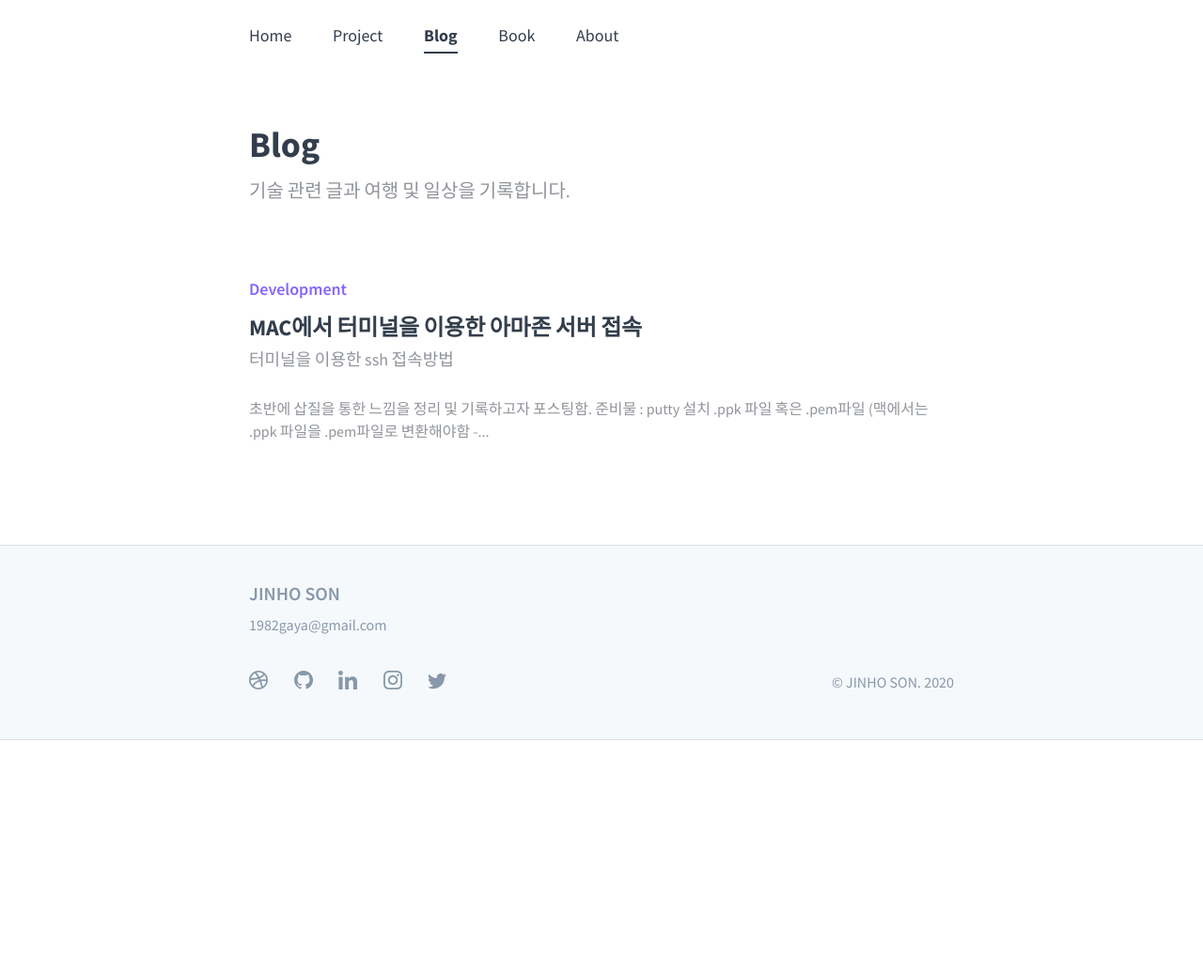
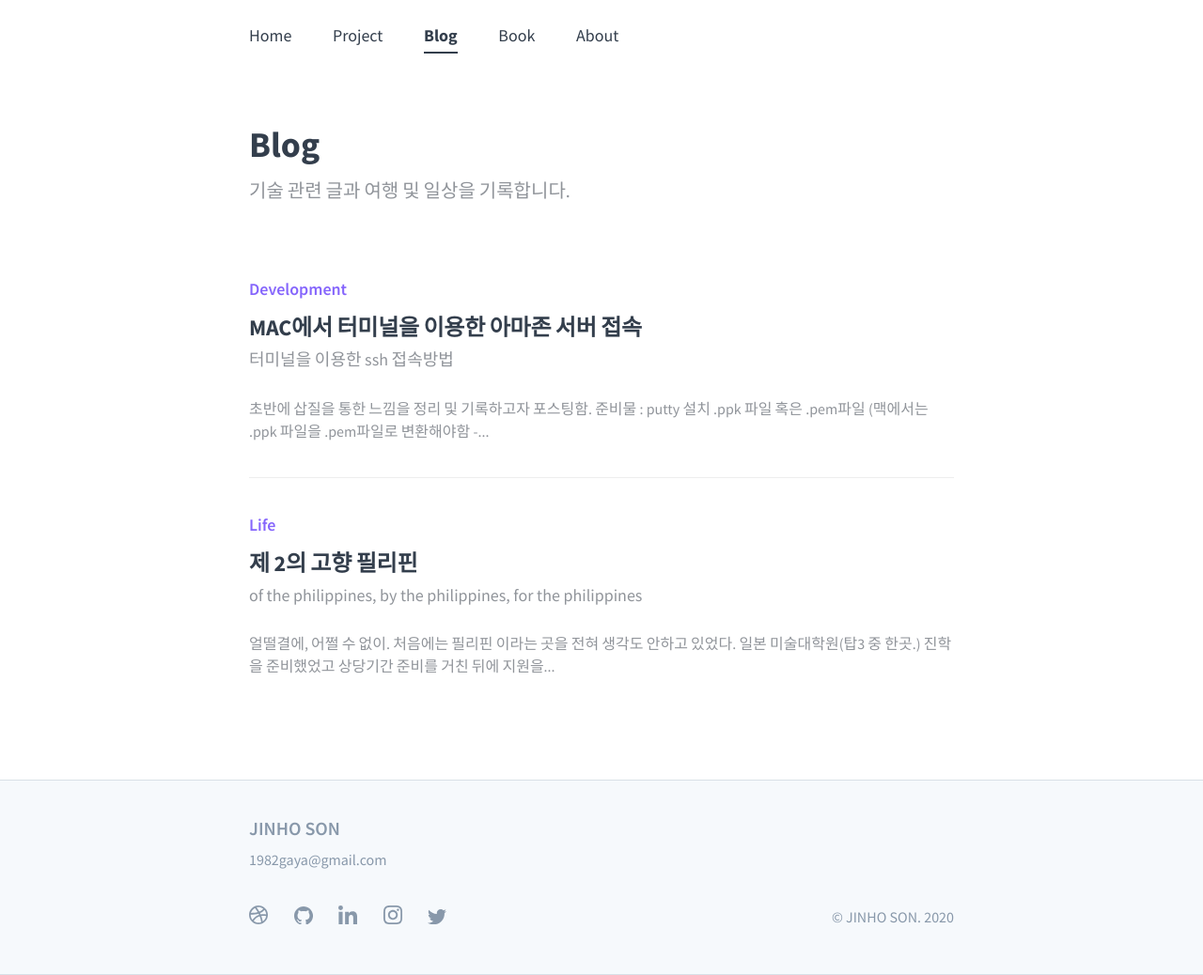
Before and after one commit to Trapa-Eureka/trapa-eureka.github.io, a Jekyll site: the page built from blog/index.md, in a window 1280 px wide. Shown: the whole page at 94% size. Built offline with Jekyll 4.4.1, drawn with Linux system fonts in a browser that asks for light colours; before the commit the page ends 900 px from its top, so only the background shows below that; part of the change alters nothing that is shown.

Commit message:
add post and edit

```diff
--- a/about.md
+++ b/about.md
@@ -10,7 +10,7 @@ header-img: "https://images.unsplash.com/photo-1545724407-0169b368c58f?ixlib=rb-
 ---
 
 유유자적하게 전세계를 돌아다니는 Digital Nomad의 삶을 지향하지만 아이 세명 있는 철없는 가장이라 기회만 엿보는 중. 대학교 졸업 후 한국에서 1년 가량 일한 뒤 2014년 4월 이전까지
-해외에서 꽤 긴 기간동안 지냈다.
+해외에서 꽤 긴 기간동안 지냈다.(그 중에서도 필리핀에서 제일 오래 지냈다.)
 <br />
 웹/앱 풀스택이 목표이나 갈길이 멀고 (인공지능 분석에도 관심이 많다.) 취미를 일로 만들기 위해 드론과 DSLR카메라로 사진/영상 촬영 및 편집도 가끔한다.
 더욱이 국제결혼을 한 덕에 곁다리로 영어/한국어 번역을 정말. 가끔. 한다.
@@ -39,5 +39,10 @@ header-img: "https://images.unsplash.com/photo-1545724407-0169b368c58f?ixlib=rb-
 - [DOT(관광부)](www.tourism.gov.ph/)
 - [BSP(필리핀 중앙은행)](www.bsp.gov.ph/)
 
+<br />
+
+### 좋아하는 필리핀 음악
+
+- [Wish 107.5 Theme Song](https://youtu.be/t74MhXhAnFM) / [Daryl Ong - ikaw na nga](https://youtu.be/SBm-N2kXBJg) / [Kris Lawrence - Ikaw Pala](https://youtu.be/amSRNwMp2nc) / [Morisette - akin ka na lang](https://youtu.be/p2FXQgtmPDw) / [Kakal Bautista - isang tanong, isang sagot](https://youtu.be/2MuS1GYM3-0) / [MYMP - Kailan](https://youtu.be/btw7ZJzYXf8)
 
 <br />
--- /dev/null
+++ b/blog/philippines-life-start/index.md
@@ -0,0 +1,65 @@
+---
+layout: post
+title:  "제 2의 고향 필리핀"
+subtitle: "of the philippines, by the philippines, for the philippines"
+type: "Life"
+blog: true
+text: true
+author: "JINHO SON"
+post-header: true
+header-img: "https://images.pexels.com/photos/2604843/pexels-photo-2604843.jpeg?auto=compress&cs=tinysrgb&dpr=2&h=750&w=1260"
+order: 4
+---
+
+# 얼떨결에, 어쩔 수 없이.
+
+처음에는 필리핀 이라는 곳을 전혀 생각도 안하고 있었다. 일본 미술대학원(탑3 중 한곳.) 진학을 준비했었고 상당기간 준비를 거친 뒤에 지원을 한 후 연락을 기다렸었다. 근데,
+합격 소식을 들은게 지금 이 순간이면 정확히 바로 다음날 일본에 쓰리쿠션 3대 사고가 터진다. `원전폭발`, `쓰나미`, `지진`.
+<br />
+그때받은 충격이 지금도 생생한데 대학 졸업 후 바로 대학원 진학을 하여 응용미술계에서 커리어를 쌓을 밑그림을 그리고 있었는데 그게 밑에서 부터 산산히 부서진거다. 보름동안
+식음을 전폐하듯이 고민에 고민을 하고 -- 결국은 취소라는 결정을 내린 후(그래도 입학/등록금 전액은 아니고 80% 정도는 환불해 주더라.) 미래에 대한 재 설계가 필요했었다.
+그러다 눈에 들어온게 `영어`였고 가성비를 따지다보니(영미권은 솔직히 비쌌음.) 내가 가진돈과 비례하여 사정권에 들어온게 필리핀.
+<br />
+그렇게 '어학연수'를 빌미로 필리핀으로 건너갔다.(사실 그 전에 일본으로 대학원 진학할 돈 벌러 미국에 1년 갔다오긴 했었다.)
+
+![life-road](img/01.jpg)
+
+###### 사실 처음엔 도피성으로 지친 심신의 치유 목적도 있었다. 근데 인생은 다른 곳에서 다른 기회를 만나게 해준다.
+
+# 지내다보니 어, 괜찮네??
+
+괜찮다. 라는게 정말 괜찮은게 아니다. 괜찮다. 라고 생각이 들기까지 시행착오를 겪은 후 필리핀 사회에 대한 체득을 하고 난 뒤에 다가오는 감정과 생긱이다. 흔히 우리가 필리핀에
+가면 모든 이들이 자주 하는 말 중에 이런게 있다.
+> 가지 말라는 곳 가지 말고, 하지말라는 행동 안하면 편안한 필리핀 생활을 영위할 수 있다.
+
+가지말라는 곳 가지 말고. - 이것의 의미는 아는 사람은 아는건데 치안이 불안한 국가들 중 하나다. 현재 대통령인 두테르테가 집권한 후 조금은 수그러 드는 양상을 보였지만 거기서
+거기다. 치안이 안좋다 라는 의미와 범위는 내가 문밖에 나가는 순간 겪게 될 수 있는 크고작은 범죄의 환경에 노출된다는 거다.(자격을 가진자에 한해 총기소지가 합법이긴 한데...불법 총기개조 시장까지 있기는 있다.) 그래서 현지인이 밖에서 어떻게 다니는지를 알 필요가
+있다.
+
+하지말라는 행동 하지마라 - 이것은..다른 나라는 모르겠고 한국에서 관광오신 관광객이나 혹은 현지에서 거주하시는 교민분들 중 일부가 해당된다. 뭐냐면,
+
+* 한국에서 하던 것 처럼 비싼 핸드폰 길거리 걸으면서 들고 다니지 말것.(언젠가는 반드시 범죄의 표적이 된다.)
+* 은근히 한국에서 아무것도 아닌데 필리핀에 오기만 하면 현지인들을 깔보고 왕처럼 대접받고 싶어하는 성향을 드러내는 분들이 계신다. 이건 조심해야 된다. 특히 언쟁이 오고갈때인데, 따로 불러내 단 둘이 얘기하는건 상관없으나 한국에서 하던 것 처럼 여러 사람이 보는 상황 혹은 공공장소에서 나무라거나 큰소리로 윽박지르면 최악의 경우 칼 맞거나 총기 사고의 원인이 되기도 한다. 여러 요인이 있으나 필리핀 국민들은 자존심이 굉장히 강하여 - 그들 말로 'hiya'에 상처를 입었다고 하여 무서워지니 조심할 것
+* 외국인이 갑이라는 생각을 하루빨리 버리거나 바꿔야 신상에 좋다.
+* 여러가지가 있긴 한데..말로 해봤자 소용없다. 직접 겪어보고 경험해봐야 한다.
+
+<br />
+
+#### 그럼에도 필리핀도 사람 사는 곳, 그리고 결혼
+
+나와 다르다는 것을 인식하고 상대방을 존중하며 매사 긍정적으로 지내다보니 그렇게 순박한 사람들이 있나 싶더라.(1년내내 더운기후라 낙천적인 국민성도 한 몫 하는듯도..)
+그리고...'결혼은 내 팔자에 없을거야' 라고 생각했는데 인연이었는지 좋은 여성을 만나 결혼하여 현재 아이 셋을 두고 재미나게 지내고 있다.
+또한, 개인적인 입장에서 필리핀이 한국보다 좋은점은 (필리핀에 가기전과 가서 생활을 한 이후로 나뉜다.)
+
+> 필리핀에 가기전에는 두피에 비듬도 심했고 자잘한 피부 트러블이 있어서 피부과를 안방마냥 드나들었고 피부관련 약을 달고 살았다. (그러다 어느순간 VIP고객이라고 잘해주더라는...=.=;;)
+> 근데, 필리핀에 가서 반년쯤 지나고 나니 두피에 비듬도 없어지고 그 자잘한 피부 트러블도 말끔히 없어지더라는 거다.
+> 현재는 한국인데(2014년 4월경 귀국) 다시 두피 비듬과 피부 트러블이 도져서 고생중인건 안비밀 =.=;;
+> 돈이 없어서 실행을 못하고 생각만 하고 있지만 '다시 필리핀으로??'라는 생각 가끔가다 한번씩 하고는 한다. ㄷㄷ
+
+이렇다보니 와이프가 외국인이고 장기간 지낸덕에 이제는 제2의 고향처럼 느껴지는 곳이다.
+아 그리고 망고가 너무 저렴해서 이건 '정말' 그립다. 한화 1~2만원에 해당하는 필리핀 돈 가지고 재래시장 가면 검은 비닐 봉다리에 가득 이었는데...한국에 있다보니 망고가 너무 비싸..
+<br />
+
+![train](img/02.jpg)
+
+###### 잠깐 있다가 갈 요량으로 왔지만 자국이 아닌 타국에서 장기간 지내게 될줄은 처음에 갔을때는 몰랐지.
```
Also changed, not shown: blog/philippines-life-start/img/01.jpg (added), blog/philippines-life-start/img/02.jpg (added), 11 other files.
